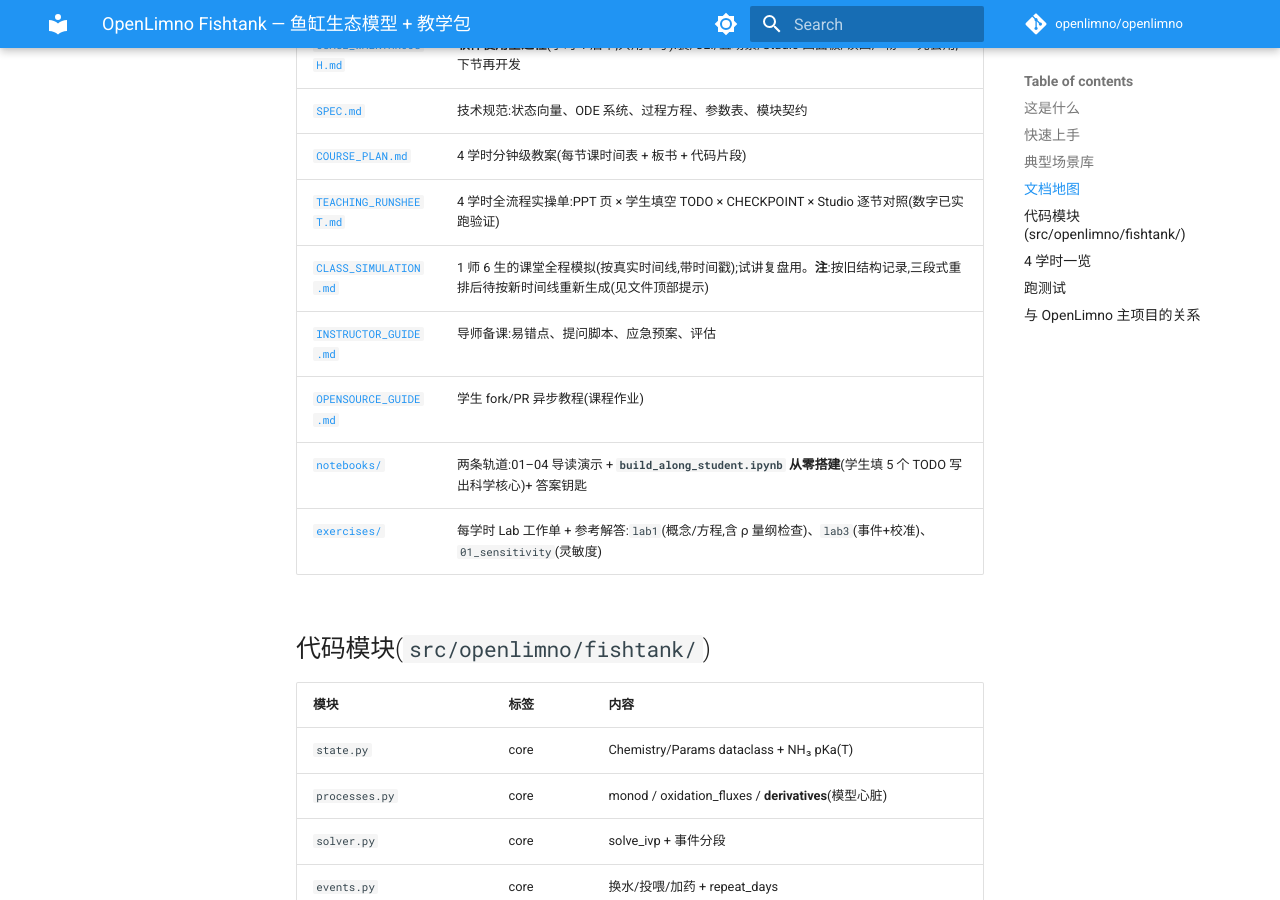
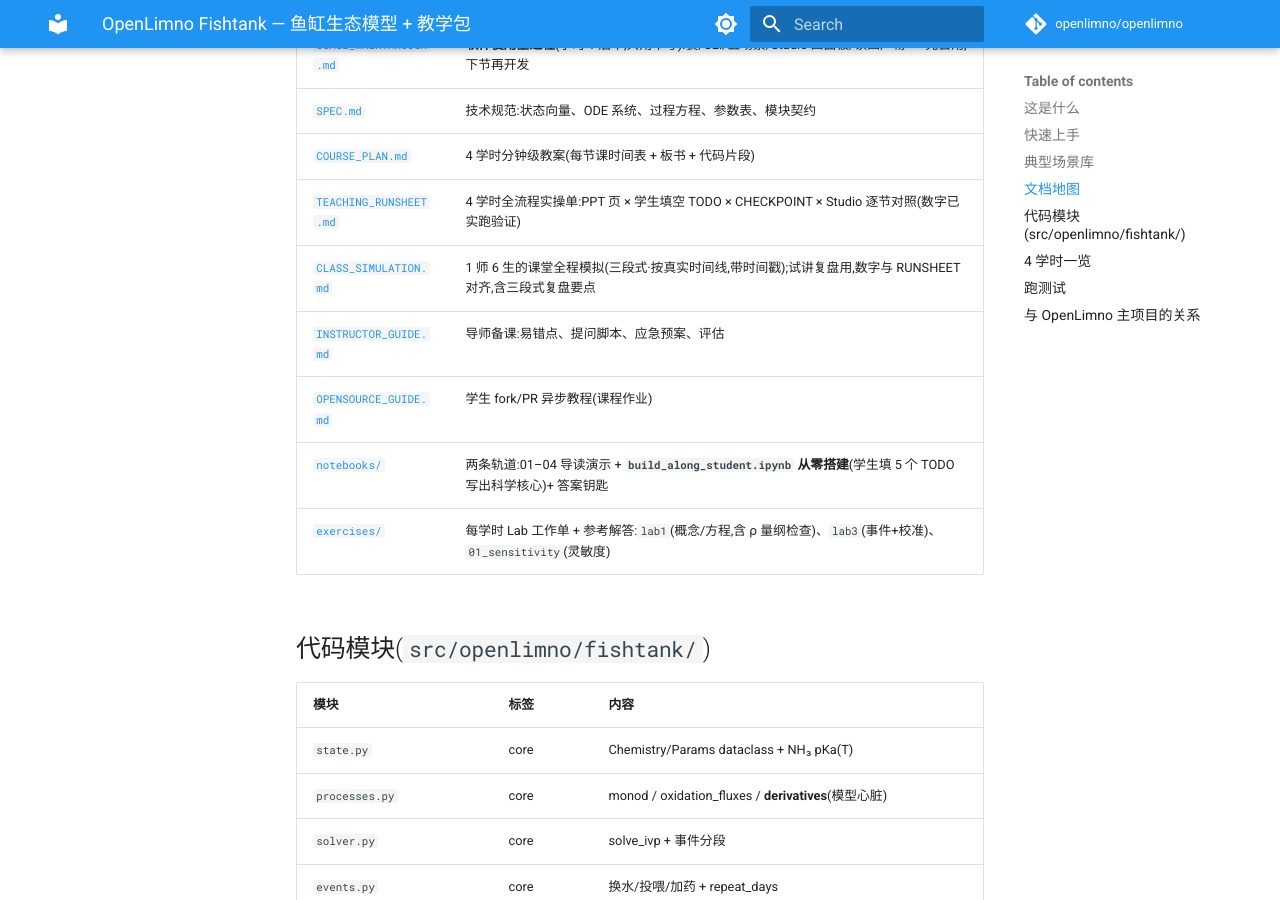
Before and after one commit to bnumsn/openlimno, an MkDocs documentation site: the page built from docs/fishtank/README.md, in a window 1280 px wide and 900 px high, scrolled down 1473 px. Built offline with MkDocs 1.6.1 and Material for MkDocs 9.7.7, drawn with Linux system fonts in a browser that asks for light colours; comment, search, counter and statistics services are not loaded; the version menu is left out.

Commit message:
docs(fishtank): 按新三段式时间线重生成课堂模拟(1 师 6 生)
CLASS_SIMULATION 重排对齐新结构:学时1=理论+先学会用软件(只用不写、
对墙上预测、Studio 四面板)、学时2=数学化栽 ρ 跟头+写引擎、学时4=自写
引擎接管 Studio 重跑两极场景。多智能体模拟(每 agent 输出带时间戳 beats
按时间线归并),数字与 TEACHING_RUNSHEET 实测对齐;补三段式复盘要点。

Co-Authored-By: Claude Opus 4.8 (1M context) <noreply@anthropic.com>

```diff
--- a/docs/fishtank/README.md
+++ b/docs/fishtank/README.md
@@ -53,7 +53,7 @@ python -m openlimno.fishtank run examples/fishtank/mature_stocked_tank.yaml
 | [`SPEC.md`](./SPEC.md) | 技术规范:状态向量、ODE 系统、过程方程、参数表、模块契约 |
 | [`COURSE_PLAN.md`](./COURSE_PLAN.md) | 4 学时分钟级教案(每节课时间表 + 板书 + 代码片段) |
 | [`TEACHING_RUNSHEET.md`](./TEACHING_RUNSHEET.md) | 4 学时全流程实操单:PPT 页 × 学生填空 TODO × CHECKPOINT × Studio 逐节对照(数字已实跑验证) |
-| [`CLASS_SIMULATION.md`](./CLASS_SIMULATION.md) | 1 师 6 生的课堂全程模拟(按真实时间线,带时间戳);试讲复盘用。**注**:按旧结构记录,三段式重排后待按新时间线重新生成(见文件顶部提示) |
+| [`CLASS_SIMULATION.md`](./CLASS_SIMULATION.md) | 1 师 6 生的课堂全程模拟(三段式·按真实时间线,带时间戳);试讲复盘用,数字与 RUNSHEET 对齐,含三段式复盘要点 |
 | [`INSTRUCTOR_GUIDE.md`](./INSTRUCTOR_GUIDE.md) | 导师备课:易错点、提问脚本、应急预案、评估 |
 | [`OPENSOURCE_GUIDE.md`](./OPENSOURCE_GUIDE.md) | 学生 fork/PR 异步教程(课程作业) |
 | [`notebooks/`](./notebooks/) | 两条轨道:01–04 导读演示 + **`build_along_student.ipynb` 从零搭建**(学生填 5 个 TODO 写出科学核心)+ 答案钥匙 |
```
